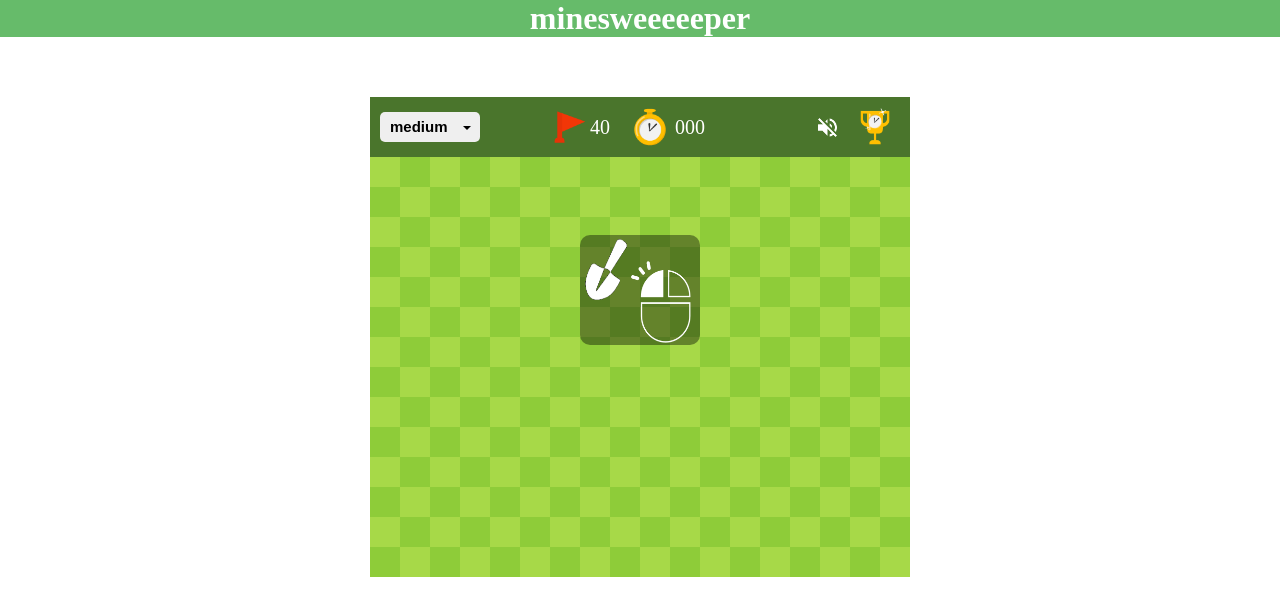
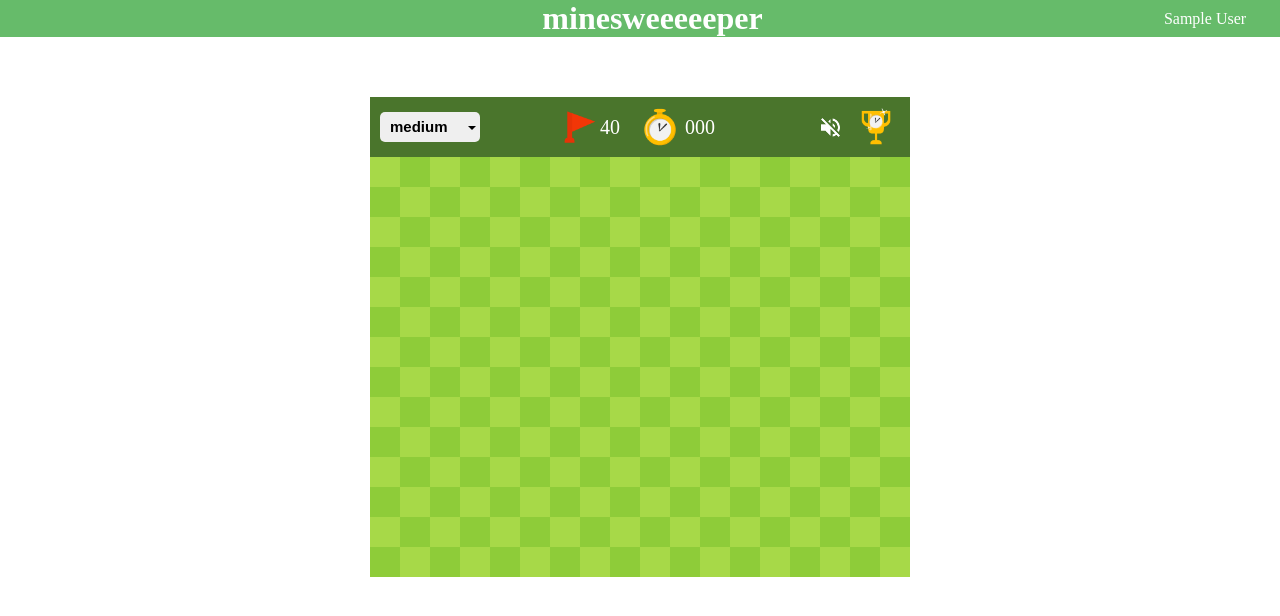
Before and after one commit to relationslab/minesweeper, a React (Create React App) app: page / in a window 1280 px wide. Shown: the top 616 px of the page. Built offline with nearby package versions, Linux system fonts and the light colour scheme; no server answers; sample sign-in values are in the browser's storage.

Commit message:
fix: スマホ対応

```diff
--- a/src/components/Board/Board.tsx
+++ b/src/components/Board/Board.tsx
@@ -7,6 +7,16 @@ import { cellSize } from "../../config";
 const StyledBoard = styled.div<{ width: number; height: number }>`
   display: grid;
   grid-auto-flow: column;
+  @media screen and (max-width: 425px) {
+    grid-template-columns: repeat(
+      ${(props) => props.width},
+      ${(props) => cellSize(props.width) - 10}px
+    );
+    grid-template-rows: repeat(
+      ${(props) => props.height},
+      ${(props) => cellSize(props.width) - 10}px
+    );
+  }
   grid-template-columns: repeat(
     ${(props) => props.width},
     ${(props) => cellSize(props.width)}px
@@ -15,7 +25,6 @@ const StyledBoard = styled.div<{ width: number; height: number }>`
     ${(props) => props.height},
     ${(props) => cellSize(props.width)}px
   );
-  background-image: url("/images/gameClear.png");
 `;
 
 type BoardProps = {
--- a/src/components/Board/Cell.tsx
+++ b/src/components/Board/Cell.tsx
@@ -10,6 +10,11 @@ const StyledCell = styled.div<{
   styleIsOpened: boolean;
   cellColor: number;
 }>`
+  @media screen and (max-width: 425px) {
+    width: ${({ boardWidth }) => cellSize(boardWidth) - 10}px;
+    height: ${({ boardWidth }) => cellSize(boardWidth) - 10}px;
+    line-height: ${({ boardWidth }) => cellSize(boardWidth) - 10}px;
+  }
   width: ${({ boardWidth }) => cellSize(boardWidth)}px;
   height: ${({ boardWidth }) => cellSize(boardWidth)}px;
   line-height: ${({ boardWidth }) => cellSize(boardWidth)}px;
@@ -28,6 +33,9 @@ const StyledCell = styled.div<{
 const StyledNumber = styled.span<{
   number: number;
 }>`
+  @media screen and (max-width: 425px) {
+    font-size: 16px;
+  }
   font-weight: bold;
   font-size: 20px;
   color: ${({ number }) =>
--- a/src/components/Board/FlagCount.tsx
+++ b/src/components/Board/FlagCount.tsx
@@ -11,6 +11,9 @@ const StyledFlagCount = styled.div`
 `;
 
 const StyledSpan = styled.span`
+  @media screen and (max-width: 425px) {
+    font-size: 16px;
+  }
   font-size: 20px;
   color: white;
   justify-self: left;
--- a/src/components/Board/GameHeader.tsx
+++ b/src/components/Board/GameHeader.tsx
@@ -10,10 +10,13 @@ import { RootState } from "../../rootReducer";
 import { cellSize } from "../../config";
 
 const StyledHeader = styled.header<{ boardWidth: number }>`
+  @media screen and (max-width: 425px) {
+    width: ${(props) => (cellSize(props.boardWidth) - 10) * props.boardWidth}px;
+  }
   width: ${(props) => cellSize(props.boardWidth) * props.boardWidth}px;
   background-color: #4a752c;
   display: grid;
-  grid-template-columns: 1fr 2fr 2fr 1fr 1fr;
+  grid-template-columns: 2fr 2fr 2fr 1fr 1fr;
   justify-content: center;
 `;
 
--- a/src/components/Board/Timer.tsx
+++ b/src/components/Board/Timer.tsx
@@ -31,6 +31,9 @@ const StyledTimer = styled.div<{ isResult?: boolean }>`
             height: 40px;
           }
           span {
+            @media screen and (max-width: 425px) {
+              font-size: 16px;
+            }
             font-size: 20px;
           }
         `}
--- a/src/components/Game.tsx
+++ b/src/components/Game.tsx
@@ -7,7 +7,6 @@ import Overlay from "./Overlay";
 import { UserState } from "src/reducers/User/types";
 
 const StyledGame = styled.div`
-  min-width: 600px;
   display: grid;
   justify-content: center;
   margin: 60px 0;
--- a/src/components/Header.tsx
+++ b/src/components/Header.tsx
@@ -9,12 +9,11 @@ const StyledHeader = styled.header`
   grid-template-columns: 1fr 150px;
   justify-content: center;
   align-items: center;
-  min-width: 600px;
   width: 100%;
   background-color: #66bb6a;
   a {
     justify-self: center;
-    margin-left: 150px;
+    margin-left: 175px;
     h1 {
       margin: 0;
     }
@@ -25,7 +24,11 @@ const StyledHeader = styled.header`
   }
 `;
 
-const Span = styled.span``;
+const Span = styled.span`
+  @media screen and (max-width: 425px) {
+    display: none;
+  }
+`;
 
 const Header = () => {
   const user = useSelector((state: RootState) => state.user);
--- a/src/components/Pagination.tsx
+++ b/src/components/Pagination.tsx
@@ -3,7 +3,18 @@ import styled from "styled-components";
 import SelectLevel from "../containers/SelectLevel";
 
 const StyledPagination = styled.div`
-  margin: 0 137px;
+  /* margin: 0 137px; */
+  display: grid;
+  grid-template-columns: 1fr 1fr;
+  justify-content: center;
+  align-content: center;
+  span {
+    justify-self: right;
+  }
+  div {
+    justify-self: left;
+    align-self: center;
+  }
 `;
 
 const StyledButton = styled.button`
@@ -13,6 +24,7 @@ const StyledButton = styled.button`
   font-size: 16px;
   padding: 0 5px;
   margin: 0 2px;
+  align-self: center;
 `;
 
 type PaginationProps = {
@@ -31,12 +43,14 @@ const Pagination: React.FC<PaginationProps> = ({
   return (
     <StyledPagination>
       <SelectLevel isRanking />
+      <div>
         <StyledButton onClick={handleClickPrev} disabled={prevDisabled}>
           ←
         </StyledButton>
         <StyledButton onClick={handleClickNext} disabled={nextDisabled}>
           →
         </StyledButton>
+      </div>
     </StyledPagination>
   );
 };
--- a/src/components/Ranking.tsx
+++ b/src/components/Ranking.tsx
@@ -7,10 +7,15 @@ import { Record } from "../config";
 import { UserState } from "src/reducers/User/types";
 
 const StyledDisplay = styled.div`
+  @media screen and (max-width: 500px) {
+    padding: 15px;
+    grid-template-columns: none;
+  }
   min-height: 480px;
   display: grid;
   grid-template-columns: 540px;
   justify-content: center;
+
   margin: 60px 0;
 `;
 
@@ -18,7 +23,7 @@ const StyledDiv = styled.div`
   display: grid;
   grid-template-rows: 50px 1fr 40px;
   border-radius: 10px;
-  padding: 15px;
+  padding: 15px 15px 0 15px;
   background-color: rgb(77, 193, 249);
   background-image: url("/images/gameClear.png");
   background-size: contain;
--- a/src/components/SelectLevel.tsx
+++ b/src/components/SelectLevel.tsx
@@ -3,6 +3,11 @@ import styled from "styled-components";
 import { BoardState, LevelKey } from "../reducers/Board/types";
 
 const StyledSelectLevel = styled.select`
+  @media screen and (max-width: 425px) {
+    margin: 4px 6px 4px 2px;
+    font-size: 12px;
+    padding-left: 4px;
+  }
   appearance: none;
   outline: none;
   border: none;
@@ -19,10 +24,14 @@ const StyledSelectLevel = styled.select`
 const SelectArrow = styled.span<{ isRanking?: boolean }>`
   position: relative;
   ::after {
+    @media screen and (max-width: 425px) {
+      top: 1.1em;
+      right: 1em;
+    }
     position: absolute;
     content: "";
-    top: ${({ isRanking }) => (isRanking ? "0.5em" : "1.8em")};
-    right: 1.2em;
+    top: ${({ isRanking }) => (isRanking ? "1.8em" : "1.8em")};
+    right: 1.8em;
     width: 0;
     height: 0;
     padding: 0;
--- a/src/containers/Game.tsx
+++ b/src/containers/Game.tsx
@@ -14,7 +14,7 @@ const ContainerGame = () => {
       if (!user) {
         return;
       } else {
-        // dispatch(userSetNameAction(user.uid, user.displayName));
+        dispatch(userSetNameAction(user.uid, user.displayName));
       }
     });
   }, [dispatch]);
```
Lines whose indentation alone changed are shown as unchanged.
